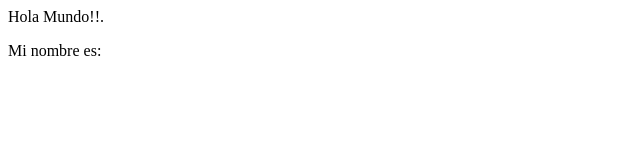
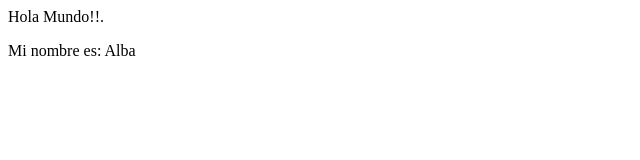
Before and after one commit to apayofer/uax-devops-01, a plain HTML site: page index.html in a window 1280 px wide. Shown: the full height of the page, 0-640 px from the left. Drawn offline with Linux system fonts and the light colour scheme.

Commit message:
UPDATED: added my name

```diff
--- a/index.html
+++ b/index.html
@@ -4,6 +4,6 @@
     </head>
     <body>
         <p>Hola Mundo!!.</p>
-        <p>Mi nombre es: </p>
+        <p>Mi nombre es: Alba</p>
     </body>
 </html>
```
